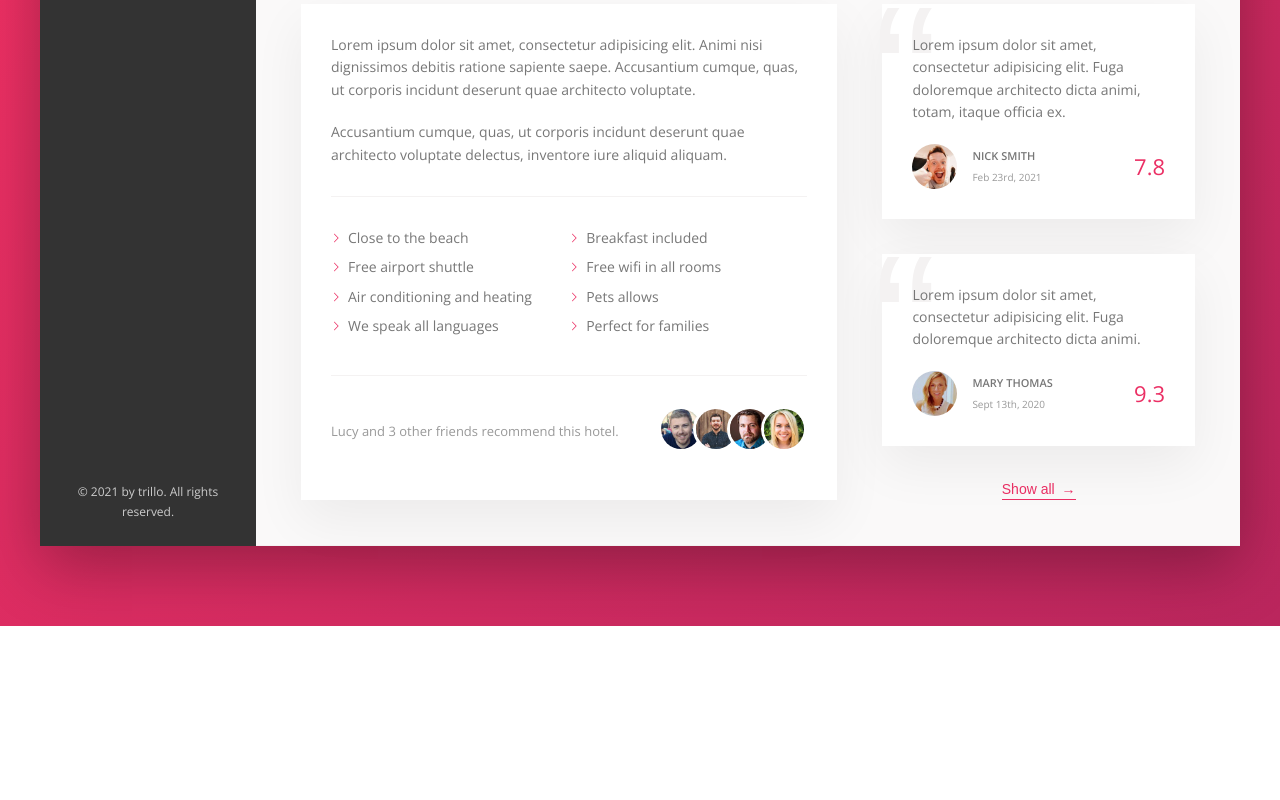
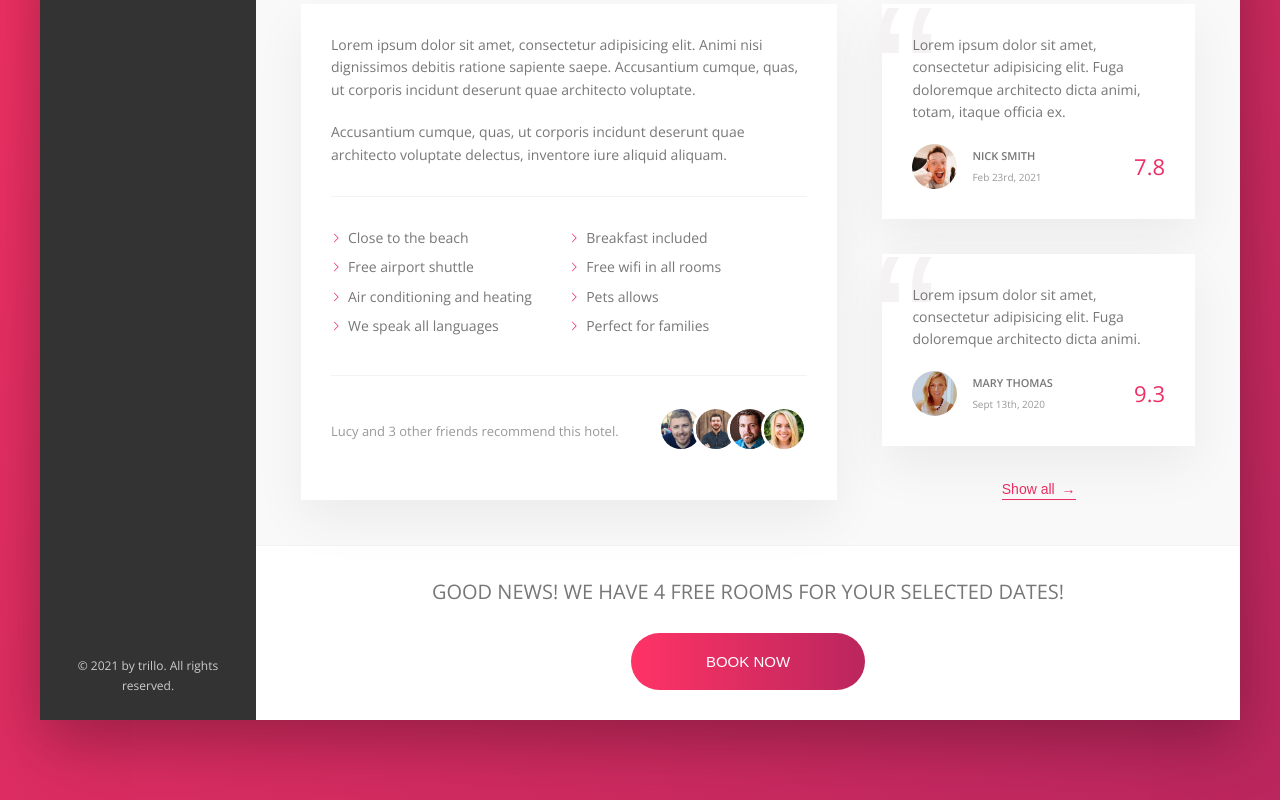
Before and after one commit to AllAroundD/trillo, a website: page index.html in a window 1280 px wide. Shown: the part 643-1443 px from the top of the page. Before the commit the page ends 1269 px from the top, so only its background shows below. Drawn offline with nearby package versions, Linux system fonts and the light colour scheme.

Commit message:
added call to action section

```diff
--- a/index.html
+++ b/index.html
@@ -202,6 +202,16 @@
 
                         <button class="btn-inline">Show all <span>&rarr;</span></button>
                     </div>
+
+                </div>
+                <div class="cta">
+                    <h2 class="cta__book-now">
+                        Good news! We have 4 free rooms for your selected dates!
+                    </h2>
+                    <button class="btn">
+                        <span class="btn__visible">Book now</span>
+                        <span class="btn__invisible">Only 4 rooms left</span>
+                    </button>
                 </div>
             </main>
         </div>
--- a/sass/_components.scss
+++ b/sass/_components.scss
@@ -445,3 +445,73 @@
     z-index: 1;
   }
 }
+
+/******************/
+// CALL TO ACTION
+.cta {
+  padding: 3rem 0;
+  text-align: center;
+
+  &__book-now {
+    font-size: 2rem;
+    font-weight: 300;
+    text-transform: uppercase;
+    margin-bottom: 2.5rem;
+  }
+}
+
+.btn {
+  font-size: 1.5rem;
+  font-weight: 300;
+  text-transform: uppercase;
+  border-radius: 100px;
+  border: none;
+  background-image: linear-gradient(
+    to right,
+    var(--color-primary-light),
+    var(--color-primary-dark)
+  );
+  color: #fff;
+  position: relative;
+  overflow: hidden;
+  cursor: pointer;
+
+  & > * {
+    display: inline-block;
+    height: 100%;
+    width: 100%;
+    transition: all 0.2s;
+  }
+
+  &__visible {
+    padding: 2rem 7.5rem;
+  }
+
+  &__invisible {
+    position: absolute;
+    padding: 2rem 0;
+    left: 0;
+    top: -100%;
+  }
+
+  &:hover {
+    background-image: linear-gradient(
+      to left,
+      var(--color-primary-light),
+      var(--color-primary-dark)
+    );
+  }
+
+  &:hover &__visible {
+    transform: translateY(100%);
+  }
+
+  &:hover &__invisible {
+    top: 0;
+  }
+
+  &:focus {
+    outline: none;
+    animation: pulsate 1s infinite;
+  }
+}
```
Also changed, not shown: css/style.css.
